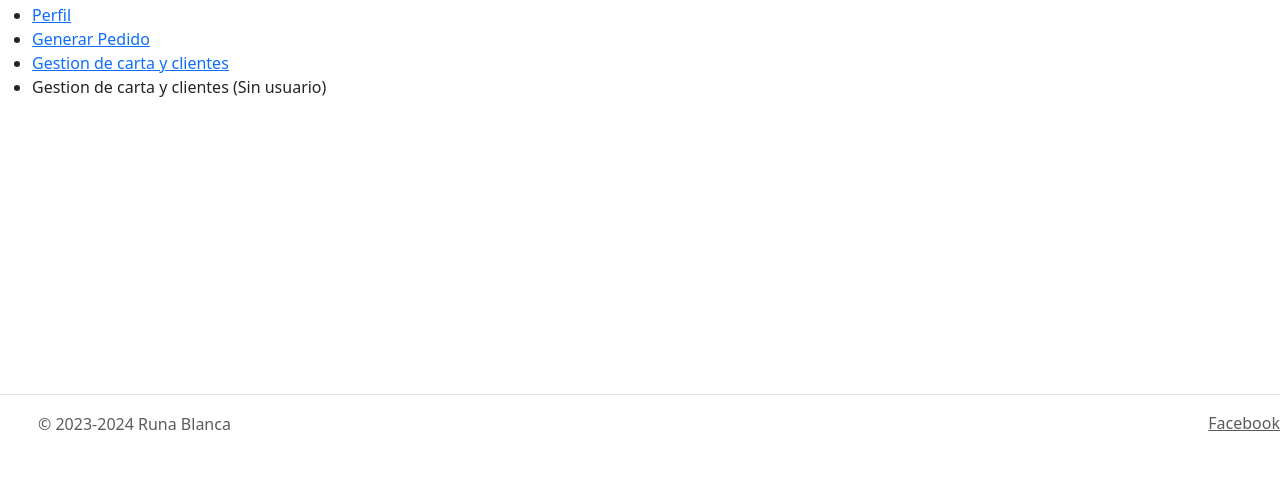
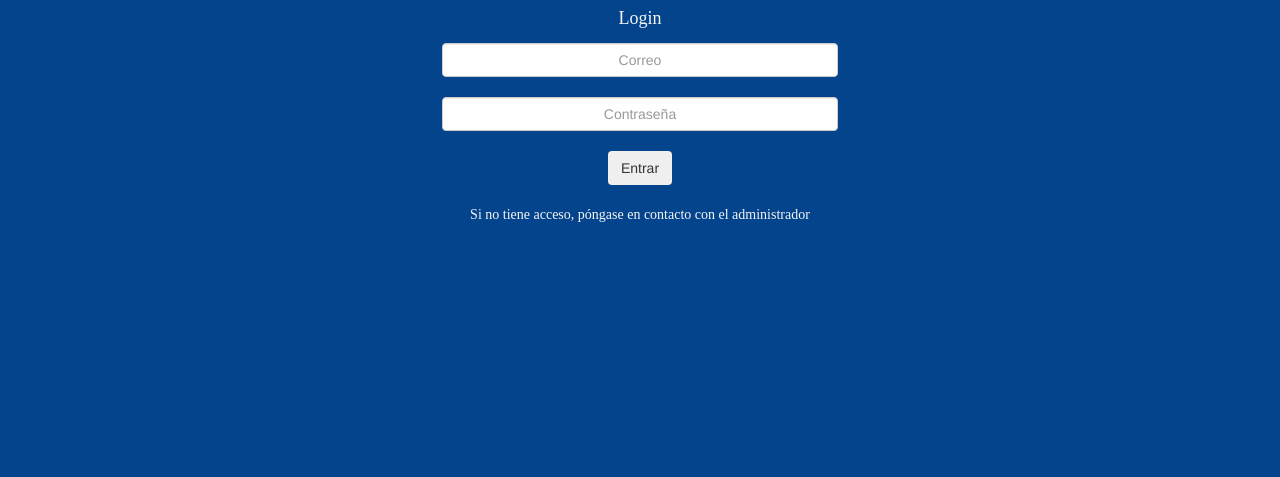
Before and after one commit to DanielAG87/TFG, a PHP site: page / in a window 1280 px wide. Shown: the part 323-800 px from the top of the page. Run offline with PHP 8.4, Linux system fonts and the light colour scheme.

Commit message:
Union de login a index

```diff
--- a/color.css
+++ /dev/null
@@ -1,6 +0,0 @@
-footer{
-    position: absolute;
-    bottom: 0;
-    left: 0;
-    width: 100%;
-}
--- a/header.php
+++ b/header.php
@@ -11,7 +11,7 @@
         <meta name="TFG Daniel Agustín Arroyo " content="TFG 2023">
         <title>Asociación Runa Blanca</title>
         <link href="https://cdn.jsdelivr.net/npm/bootstrap@5.3.0-alpha1/dist/css/bootstrap.min.css" rel="stylesheet" integrity="sha384-GLhlTQ8iRABdZLl6O3oVMWSktQOp6b7In1Zl3/Jr59b6EGGoI1aFkw7cmDA6j6gD" crossorigin="anonymous">
-        <link rel="stylesheet" href="color.css"/>
+        <link rel="stylesheet" href="TFGcolor.css"/>
 
     </head>
 
@@ -19,7 +19,7 @@
         <header class="cabecera">
             <table>
                 <form method="get" action="INDEX.php">
-                <td><a href="INDEX.php"><img class="imagenCabecera" src="./UT2recursos/logo.jpg" /></a></td>
+                <td><a href="#"><img class="imagenCabecera" src="./img/iconoRuna2.png" /></a></td>
 
                 <td><h1><b>Asociación Runa Blanca</b></h1></td>
                 <td>
@@ -29,19 +29,17 @@
         </header>
 
         <aside>
-
-
             <ul>
-                        <li><a href="index.php">Inicio</a></li>
-                        <li><a href="perfilV2.php">Perfil</a></li>
-                        <li><a href="generarPedidoV2.php">Generar Pedido</a> </li>
+                <li><a href="#">Socios</a></li>
+                <li><a href="#">Finanzas</a></li>
+                <li><a href="#">Reservar</a> </li>
 
 <?php      // if($_SESSION['usuario'] == 'Moncloa' ){ ?>
                 <li><a href="gestionCarta_Clientes.php">Gestion de carta y clientes</a></li>
 <?php      // }
 
             // else{ ?>
-                        <li>Gestion de carta y clientes (Sin usuario)</a></li>
+                <li>Gestion de socios</a></li>
 <?php       //}?>
             </ul>
 
--- a/index.php
+++ b/index.php
@@ -1,5 +1,83 @@
-<?php
-include "header.php";
+<?php // session_start();
+
+if (empty($_REQUEST)) { ?>
+<!DOCTYPE html>
+<html lang="es">
+<head>
+    <meta charset="UTF-8">
+    <meta http-equiv="X-UA-Compatible" content="IE=edge">
+    <meta name="viewport" content="width=device-width, initial-scale=1.0">
+    <title>Runa Blanca</title>
+    <link rel="stylesheet" href="https://maxcdn.bootstrapcdn.com/bootstrap/3.3.7/css/bootstrap.min.css">
+    <style>
+        #loginIMG {
+            width: 200px;
+            padding-bottom: 40px;
+        }
+        body{
+            background-color:#04448c ;
+        }
+        #h1Login{
+            color: whitesmoke;
+            padding-bottom: 5px;
+            font-family: "Viking";
+        }
+
+        #centrador{
+            display: flex;
+            justify-content: center;
+        }
+
+    </style>
+</head>
+
+<body class="text-center" id="bodyLogin">
+
+    <div class="container-fluid pt-5">
+        <h1 class="h1 pb-3 " id="h1Login">Asociación Runa Blanca</h1>
+        <img id="loginIMG" src="./img/iconoRuna5.png" />
+        <h4 class="h4" id="h1Login">Login</h4>
+        <form >
+
+            <div class="row" id="centrador">
+                <div class="col-md-6 col-sm-6 col-lg-4 col-xs-6">
+                    <input class="form-control text-center" type="text" id="correo" name="correo" placeholder="Correo" required/>
+                </div>
+            </div><br>
+
+            <div class="row " id="centrador">
+                <div class="col-md-6 col-sm-6 col-lg-4 col-xs-6">
+                    <input class="form-control text-center" type="password" id="contra" name="contra" placeholder="Contraseña" required/>
+                </div>
+            </div><br>
+
+            <!-- <button class="btn btn-outline-dark" type="submit" id="bLogin">Entrar</button> -->
+            <input type="submit" value="Entrar" class="btn btn-outline-dark" id="bLogin" name="bLogin"/>
+        </form><br>
+        <p id="h1Login">Si no tiene acceso, póngase en contacto con el administrador</p>
+    </div>
+
+   <!-- <?php include("footer.php") ?> -->
+
+
+</body>
+</html>
+<?php }
+
+if (!empty($_REQUEST['bLogin'])) {
+    include "header.php";
+
+
+    // $to = "danielagustin87@gmail.com";
+    // $subject = "Prueba PHP";
+    // $message = "Hola majete, esto es una prueba";
+
+    // mail($to,$subject,$message);
+
+
+
+    include "footer.php";
+}
 
 
 
@@ -8,7 +86,6 @@ include "header.php";
 
 
 
-include "footer.php";
 ?>
 
 <script src="https://cdn.jsdelivr.net/npm/bootstrap@5.1.3/dist/js/bootstrap.bundle.min.js" integrity="sha384-ka7Sk0Gln4gmtz2MlQnikT1wXgYsOg+OMhuP+IlRH9sENBO0LRn5q+8nbTov4+1p" crossorigin="anonymous"></script>
```
Also changed, not shown: TFGcolor.css (added, +16 -0 lines), img/index.html (added, +66 -0 lines), img/camiseta.jpg (added), img/iconoRuna.jpg (added), img/iconoRuna2.png (added), img/iconoRuna3.jpg (added), img/iconoRuna4.png (added), img/iconoRuna5.png (added). Lines whose indentation alone changed are shown as unchanged.
